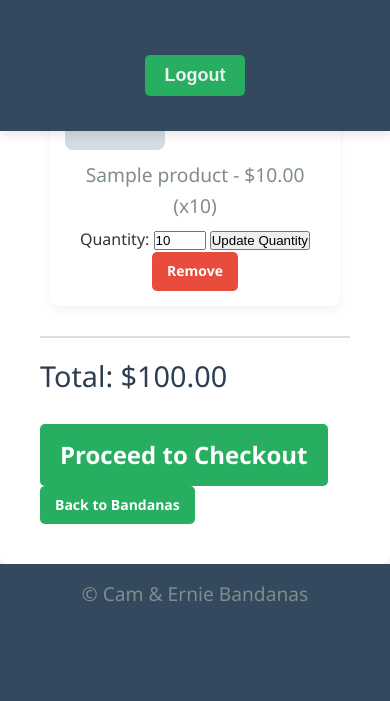
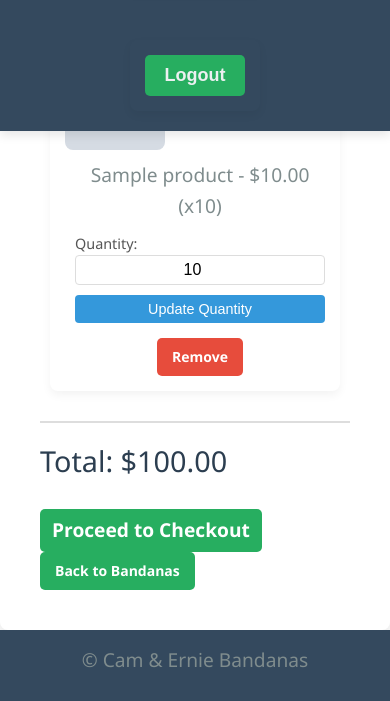
Before and after one commit to andrewreese16/bandana-site, a Django app: page /cart/ in a window 390 px wide. Shown: the part 246-947 px from the top of the page. Before the commit the page ends 847 px from the top, so only its background shows below. Run offline with Django 5.2, Linux system fonts and the light colour scheme; a user stored in the database is signed in; tables that the repository leaves empty hold one stand-in row (values such as "Sample post"); grey boxes marked "Sample" are stand-in pictures.

```diff
--- a/shopping_site/settings.py
+++ b/shopping_site/settings.py
@@ -76,6 +76,7 @@ TEMPLATES = [
                 "django.template.context_processors.request",
                 "django.contrib.auth.context_processors.auth",
                 "django.contrib.messages.context_processors.messages",
+                'store.context_processors.cart_item_count'
             ],
         },
     },
--- /dev/null
+++ b/store/context_processors.py
@@ -0,0 +1,10 @@
+# store/context_processors.py
+from .models import Cart, CartItem
+
+def cart_item_count(request):
+    if request.user.is_authenticated:
+        cart = Cart.objects.filter(user=request.user).first()
+        if cart:
+            # Get the total number of items in the cart
+            return {"cart_item_count": sum(item.quantity for item in CartItem.objects.filter(cart=cart))}
+    return {"cart_item_count": 0}
--- a/store/static/css/cart.css
+++ b/store/static/css/cart.css
@@ -1,3 +1,4 @@
+/* Global Reset */
 * {
   margin: 0;
   padding: 0;
@@ -11,6 +12,7 @@ body {
   line-height: 1.6;
 }
 
+/* Page Title */
 h1 {
   font-size: 2.5em;
   margin-bottom: 20px;
@@ -18,6 +20,7 @@ h1 {
   text-align: center;
 }
 
+/* Cart Item List */
 ul {
   list-style: none;
   padding: 0;
@@ -50,30 +53,62 @@ li img {
 
 li .product-details {
   flex-grow: 1;
+  margin-left: 10px;
 }
 
 li .product-details p {
   font-size: 1.2em;
+  margin: 0;
   margin-bottom: 5px;
 }
 
-li .product-details span {
-  font-size: 1.1em;
-  color: #7f8c8d;
+li .product-details a {
+  display: inline-block;
+  margin-top: 5px;
 }
 
-a.remove-button {
-  background-color: #e74c3c;
+/* Form for Updating Quantity */
+li .product-details form {
+  display: flex;
+  align-items: center;
+  margin-top: 10px;
+}
+
+li .product-details form label {
+  font-size: 0.9em;
+  color: #555;
+  margin-right: 10px;
+}
+
+li .product-details form input[type="number"] {
+  width: 60px;
+  padding: 5px;
+  border: 1px solid #ddd;
+  border-radius: 4px;
+  text-align: center;
+  font-size: 1em;
+  margin-right: 10px;
+}
+
+li .product-details form .update-button {
+  background-color: #3498db;
   color: white;
-  padding: 8px 15px;
-  font-size: 14px;
-  border-radius: 5px;
-  text-decoration: none;
+  padding: 6px 12px;
+  font-size: 0.9em;
+  border: none;
+  border-radius: 4px;
+  cursor: pointer;
   transition: background-color 0.3s ease, transform 0.2s ease;
 }
 
-a.back-button {
-  background-color: #27ae60;
+li .product-details form .update-button:hover {
+  background-color: #2980b9;
+  transform: scale(1.05);
+}
+
+/* Remove Button */
+a.remove-button {
+  background-color: #e74c3c;
   color: white;
   padding: 8px 15px;
   font-size: 14px;
@@ -87,6 +122,18 @@ a.remove-button:hover {
   transform: scale(1.05);
 }
 
+/* Back Button */
+a.back-button {
+  background-color: #27ae60;
+  color: white;
+  padding: 8px 15px;
+  font-size: 14px;
+  border-radius: 5px;
+  text-decoration: none;
+  transition: background-color 0.3s ease, transform 0.2s ease;
+}
+
+/* Total Section */
 .total-section {
   display: flex;
   justify-content: space-between;
@@ -100,22 +147,25 @@ a.remove-button:hover {
   color: #2c3e50;
 }
 
-a.checkout-button {
+/* Checkout Button */
+.total-section a.checkout-button {
   display: inline-block;
-  padding: 12px 20px;
+  padding: 6px 12px; /* Reduced padding */
   background-color: #27ae60;
   color: white;
   text-decoration: none;
   border-radius: 5px;
   font-weight: 600;
+  font-size: 0.8em; /* Reduced font size */
   transition: background-color 0.3s ease, transform 0.2s ease;
 }
 
-a.checkout-button:hover {
+.total-section a.checkout-button:hover {
   background-color: #2ecc71;
   transform: scale(1.05);
 }
 
+/* Empty Cart Message */
 .empty-cart {
   text-align: center;
   font-size: 1.2em;
@@ -123,6 +173,7 @@ a.checkout-button:hover {
   margin-top: 40px;
 }
 
+/* Responsiveness */
 @media (max-width: 768px) {
   li {
     flex-direction: column;
@@ -150,4 +201,15 @@ a.checkout-button:hover {
   h1 {
     font-size: 2em;
   }
+
+  li .product-details form {
+    flex-direction: column;
+    align-items: flex-start;
+  }
+
+  li .product-details form input[type="number"],
+  li .product-details form .update-button {
+    width: 100%;
+    margin-bottom: 10px;
+  }
 }
--- a/store/urls.py
+++ b/store/urls.py
@@ -42,5 +42,6 @@ urlpatterns = [
         views.update_cart_item_quantity,
         name="update_cart_item_quantity",
     ),
+    path("product/<int:product_id>/", views.product_detail, name="product_detail"),
 ]
 urlpatterns += static(settings.MEDIA_URL, document_root=settings.MEDIA_ROOT)
--- a/store/views.py
+++ b/store/views.py
@@ -53,16 +53,20 @@ def product_list(request):
 def cart_view(request):
     cart_items = []
     total = 0
+    cart_item_count = 0  # Default value for unauthenticated users or empty carts
 
     if request.user.is_authenticated:
         cart = Cart.objects.filter(user=request.user).first()
-        cart_items = CartItem.objects.filter(cart=cart) if cart else []
-        total = sum(item.product.price * item.quantity for item in cart_items)
+        if cart:
+            cart_items = CartItem.objects.filter(cart=cart)
+            total = sum(item.product.price * item.quantity for item in cart_items)
+            cart_item_count = sum(item.quantity for item in cart_items)
 
     return render(
-        request, "store/cart_view.html", {"cart_items": cart_items, "total": total}
+        request,
+        "store/cart_view.html",
+        {"cart_items": cart_items, "total": total, "cart_item_count": cart_item_count},
     )
-
 
 def add_to_cart(request, product_id):
     # Check if user is authenticated
@@ -258,6 +262,11 @@ def create_checkout_session(request):
         return JsonResponse({"error": str(e)}, status=500)
 
 
+def product_detail(request, product_id):
+    product = get_object_or_404(Product, id=product_id)
+    return render(request, "store/product_detail.html", {"product": product})
+
+
 def order_history(request):
     orders = Order.objects.filter(user=request.user)
     return render(request, "order_history.html", {"orders": orders})
```
Also changed, not shown: store/templates/store/product_detail.html (added, +17 -0 lines), store/templates/store/product_list.html (+4 -5 lines).
